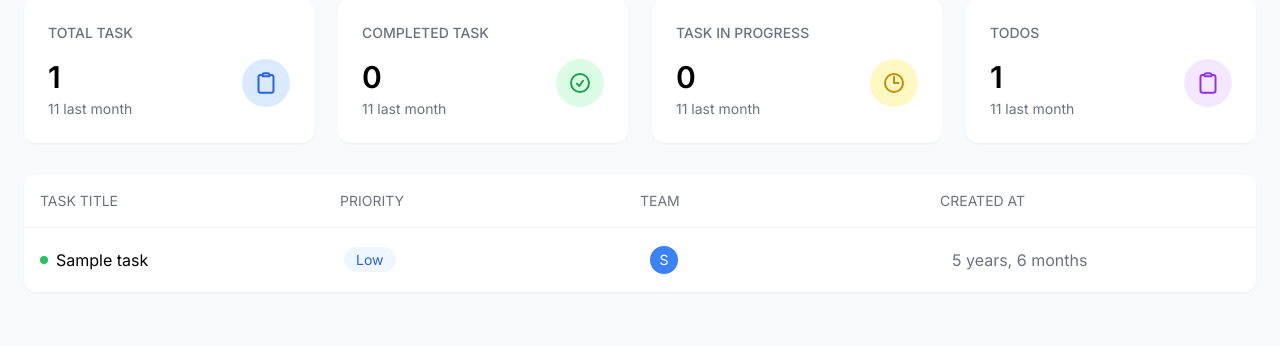
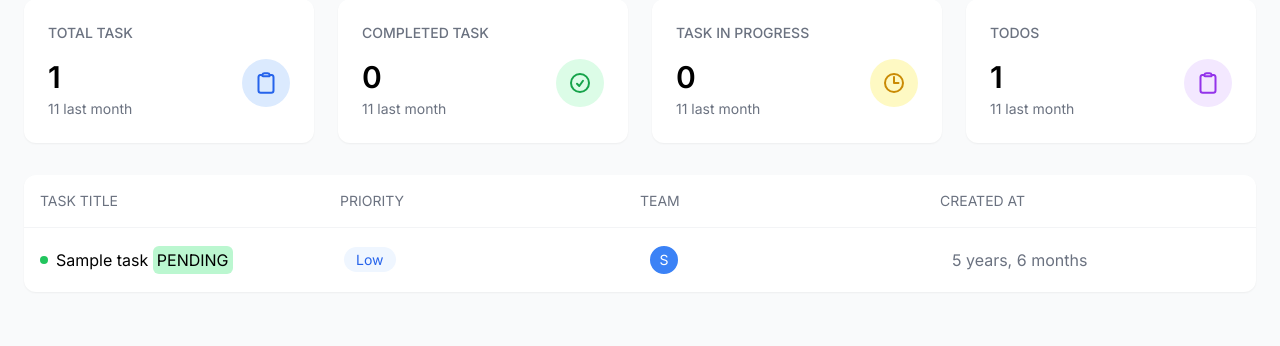
Before and after one commit to hasanulhasan/django-learning, a Django app: page /task/user-dashboard/ in a window 1280 px wide. Shown: the part 145-491 px from the top of the page. Run offline with Django 5.2, Linux system fonts and the light colour scheme; tables that the repository leaves empty hold one stand-in row (values such as "Sample post"); style sheets or scripts are compiled from the project's sources; some libraries are stand-ins or nearby versions.

Commit message:
task filtering done

```diff
--- a/myproject/task/urls.py
+++ b/myproject/task/urls.py
@@ -4,7 +4,7 @@ from task.views import dashboard, manager_dashboard, user_dashboard, create_task
 urlpatterns = [
     path('dashboard/', dashboard),
     path('manager-dashboard/', manager_dashboard),
-    path('user-dashboard/', user_dashboard),
+    path('user-dashboard/', user_dashboard, name='user-dashboard'),
     path('create-task/', create_task),
     path('view_task/', view_tasks),
     path('filter_task', tasks_with_filter),
--- a/myproject/task/views.py
+++ b/myproject/task/views.py
@@ -3,6 +3,7 @@ from django.http import HttpResponse
 from task.forms import TaskForm, TaskModelForm
 from task.models import *
 from datetime import date
+from django.db.models import Q, Count, Sum, Avg
 
 # Create your views here.
 def dashboard(request):
@@ -12,12 +13,26 @@ def manager_dashboard(request):
     return render(request, "manager-dashboard.html")
 
 def user_dashboard(request):
-    tasks = Task.objects.all()
+    type = request.GET.get('type', 'all')
+    print(type)
+
+    tasks = Task.objects.select_related('details').prefetch_related('assigned_to').all()
 
     total_tasks = tasks.count()
     pending_tasks = tasks.filter(status='PENDING').count()
     completed_tasks = tasks.filter(status='COMPLETED').count()
     in_progress_tasks = tasks.filter(status='IN_PROGRESS').count()
+
+    base_query = Task.objects.select_related('details').prefetch_related('assigned_to')
+
+    if type == 'pending':
+        tasks = base_query.filter(status='PENDING')
+    elif type == 'completed':
+        tasks = base_query.filter(status='COMPLETED')
+    elif type == 'in_progress':
+        tasks = base_query.filter(status='IN_PROGRESS')
+    else:
+        tasks = base_query.all()
 
     context = {
         'tasks': tasks,
--- a/myproject/templates/user-dashboard.html
+++ b/myproject/templates/user-dashboard.html
@@ -53,6 +53,7 @@
         <!-- Stats Grid  -->
         <div class="grid grid-cols-4 gap-6 mb-8">
           <!-- Total Task  -->
+          <a href="{% url 'user-dashboard' %}?type=all" >
           <div class="bg-white rounded-xl p-6 shadow-sm">
             <h3 class="text-sm font-medium text-gray-500 mb-4">TOTAL TASK</h3>
             <div class="flex justify-between items-start">
@@ -78,7 +79,9 @@
               </div>
             </div>
           </div>
+          </a>
           <!-- Completed Task  -->
+          <a href="{% url 'user-dashboard' %}?type=completed">
             <div class="bg-white rounded-xl p-6 shadow-sm">
               <h3 class="text-sm font-medium text-gray-500 mb-4">
                 COMPLETED TASK
@@ -106,14 +109,18 @@
                 </div>
               </div>
             </div>
+          </a>
           <!-- Task In Progress  -->
+          <a href="{% url 'user-dashboard' %}?type=in_progress">
             <div class="bg-white rounded-xl p-6 shadow-sm">
               <h3 class="text-sm font-medium text-gray-500 mb-4">
                 TASK IN PROGRESS
               </h3>
               <div class="flex justify-between items-start">
                 <div>
-                <p class="text-3xl font-semibold mb-1">{{in_progress_tasks}}</p>
+                  <p class="text-3xl font-semibold mb-1">
+                    {{in_progress_tasks}}
+                  </p>
                   <p class="text-gray-500 text-sm">11 last month</p>
                 </div>
                 <div class="bg-yellow-100 p-3 rounded-full">
@@ -134,6 +141,9 @@
                 </div>
               </div>
             </div>
+          </a>
+          <!-- Task In Pending  -->
+          <a href="{% url 'user-dashboard' %}?type=pending">
             <div class="bg-white rounded-xl p-6 shadow-sm">
               <h3 class="text-sm font-medium text-gray-500 mb-4">TODOS</h3>
               <div class="flex justify-between items-start">
@@ -159,6 +169,7 @@
                 </div>
               </div>
             </div>
+          </a>
         </div>
         <!-- Task Table  -->
         <div class="bg-white rounded-xl shadow-sm">
@@ -178,7 +189,7 @@
             <div class="grid grid-cols-4 gap-4 p-4 items-center">
               <div class="flex items-center gap-2">
                 <div class="w-2 h-2 rounded-full bg-green-500"></div>
-                <span>{{task.title}}</span>
+                <span>{{task.title}} <span class="bg-green-200 p-1 rounded-md">{{task.status}}</span> </span>
               </div>
               <div>
                 <span
@@ -193,9 +204,8 @@
                 >
                   {{emp.name|slice:":1"}}
                 </div>
-                {% endfor %}
-
-                {% comment %} <div
+                {% endfor %} {% comment %}
+                <div
                   class="w-8 h-8 rounded-full bg-blue-500 flex items-center justify-center text-white text-sm border-2 border-white"
                 >
                   JS
@@ -204,7 +214,8 @@
                   class="w-8 h-8 rounded-full bg-blue-500 flex items-center justify-center text-white text-sm border-2 border-white"
                 >
                   B
-                </div> {% endcomment %}
+                </div>
+                {% endcomment %}
               </div>
               <div class="text-gray-500">{{task.created_at | timesince}}</div>
             </div>
@@ -212,8 +223,8 @@
           {% endfor %}
         </div>
 
-
-        {% comment %} <!-- Task 2 -->
+        {% comment %}
+        <!-- Task 2 -->
         <div class="grid grid-cols-4 gap-4 p-4 items-center">
           <div class="flex items-center gap-2">
             <div class="w-2 h-2 rounded-full bg-yellow-500"></div>
@@ -279,8 +290,8 @@
             </div>
           </div>
           <div class="text-gray-500">10 months ago</div>
-        </div> {% endcomment %}
-
+        </div>
+        {% endcomment %}
       </main>
     </div>
   </body>
```
Lines whose indentation alone changed are shown as unchanged.
